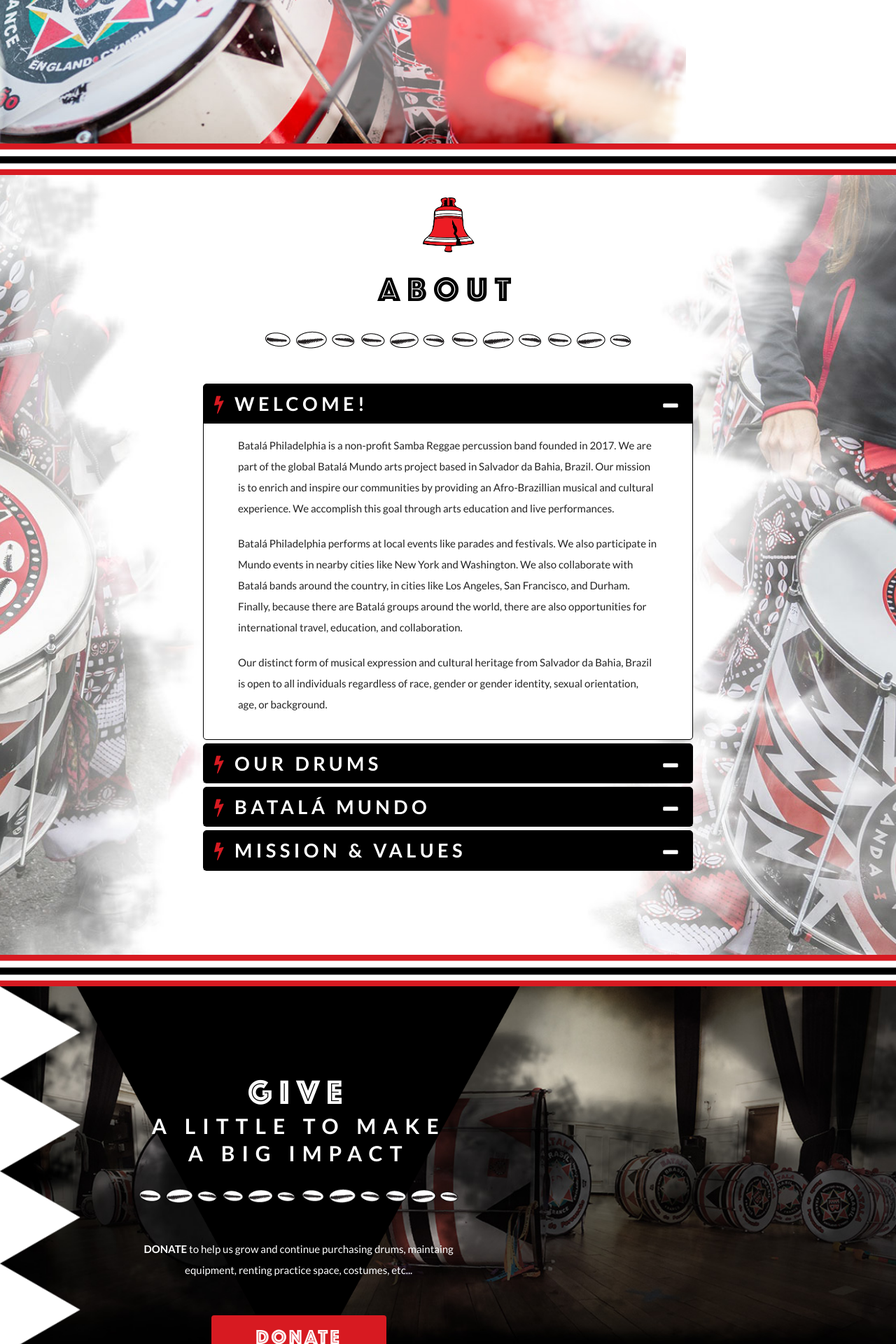
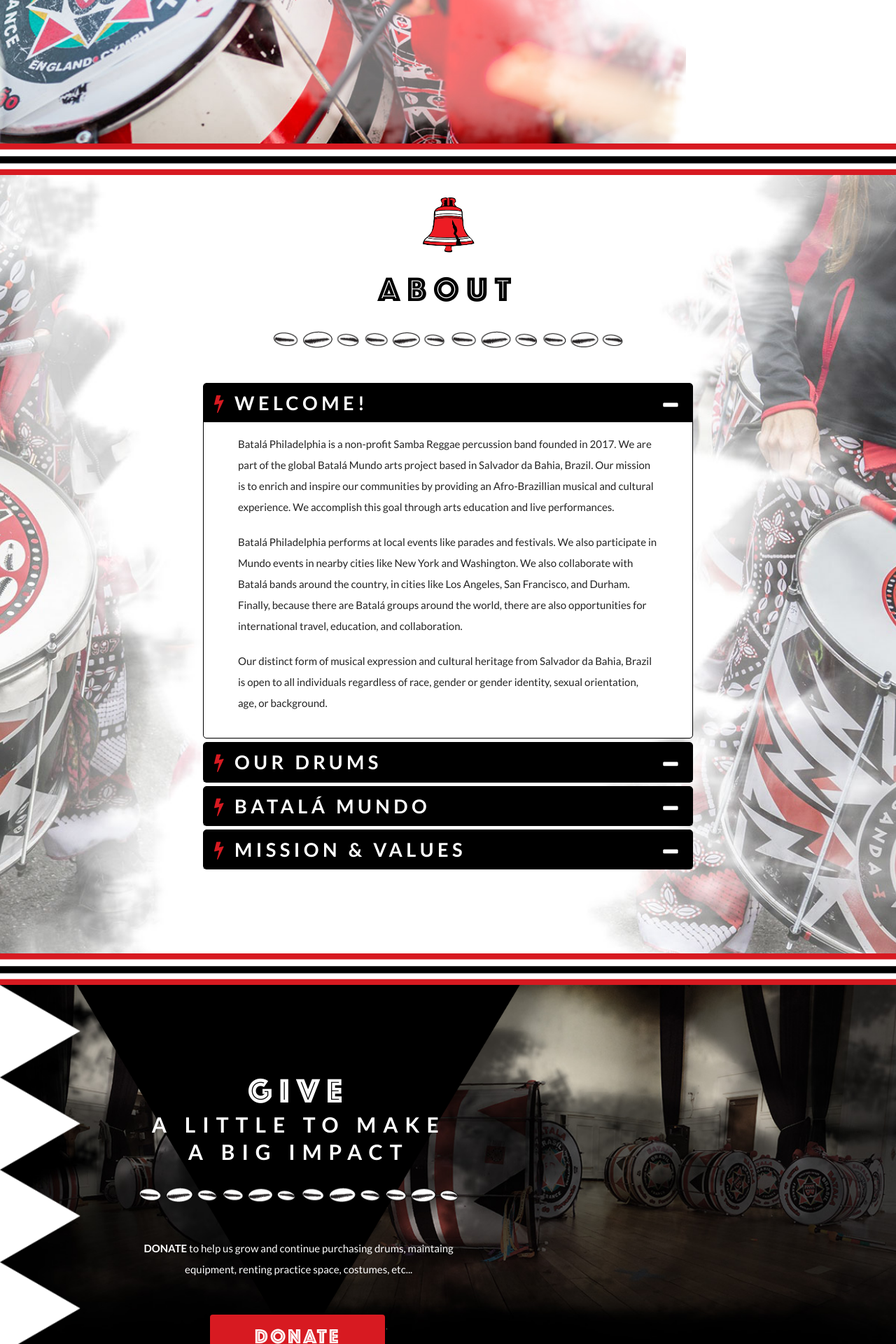
Before and after one commit to LizCottrell/batalaphiladelphia, a PHP site: page /index.html in a window 1280 px wide. Shown: the part 645-2565 px from the top of the page at 70% size. Run offline with PHP 8.4, Linux system fonts and the light colour scheme.

Commit message:
style + js clean-up

```diff
--- a/index.html
+++ b/index.html
@@ -14,23 +14,6 @@
       <script src="https://oss.maxcdn.com/respond/1.4.2/respond.min.js"></script>
     <![endif]-->
     <link href="https://maxcdn.bootstrapcdn.com/font-awesome/4.7.0/css/font-awesome.min.css" rel="stylesheet"/>
-    <script>
-      window.onscroll = function() {
-        growShrinkLogo()
-      };
-
-      function growShrinkLogo() {
-        var logo = document.getElementById("logo")
-        var border = document.getElementById("border")
-        if (document.body.scrollTop > 5 || document.documentElement.scrollTop > 5) {
-          logo.classList.add("shrink");
-          border.classList.add("hidden-xs");
-        } else {
-          logo.classList.remove("shrink");
-          border.classList.remove("hidden-xs");
-        }
-      }
-      </script>
   </head>
 
   <body>
@@ -268,7 +251,7 @@
               <div class="content">
 
                 <h2>Give <span>a little to make a big impact</span></h2>
-                <img class="img-responsive hidden-xs" alt="" src="./images/border-shells.png">
+                <img class="img-responsive img-shell hidden-xs" alt="" src="./images/border-shells.png">
                 <p>
                   <strong class="text-uppercase">Donate</strong> to help us grow and continue purchasing drums, maintaing equipment, renting practice space, costumes, etc...
                 </p>
@@ -284,7 +267,7 @@
             </div>
           </div>
 
-          <img class="img-responsive visible-xs" alt="" src="./images/border-shells.png">
+          <img class="img-responsive img-shell visible-xs" alt="" src="./images/border-shells.png">
 
            <!-- cta: book -->
            <div id="book" class="book row">
@@ -293,7 +276,7 @@
                 <div class="content">
 
                   <h2>Sustain <span>our mission</span></h2>
-                  <img class="img-responsive hidden-xs" alt="" src="./images/border-shells.png">
+                  <img class="img-responsive img-shell hidden-xs" alt="" src="./images/border-shells.png">
                   <p>
                     <strong class="text-uppercase">Book us</strong> for your next event!  Batala's infectious beats bring incredible energy and the urge to dance to community gatherings, night clubs, student events, corporate meetings, parades, marathons and private parties.
                   </p>
@@ -329,7 +312,7 @@
             <div class="col-xs-12 col-sm-7 col-sm-offset-2 col-md-6">
 
               <h2>Contact us!</h2>
-              <img class="img-responsive" alt="" src="./images/border-shells.png">
+              <img class="img-responsive img-shell" alt="" src="./images/border-shells.png">
 
               <p>
                 <i class="fa fa-bolt bullet"></i>Want to drum?<i class="fa fa-bolt bullet"></i>Collaborate?<i class="fa fa-bolt bullet"></i><br />
--- a/js/main.js
+++ b/js/main.js
@@ -1,4 +1,22 @@
 $(document).ready(function(){
+
+  // Resize logo onscroll
+  window.onscroll = function() {
+    growShrinkLogo()
+  };
+
+  function growShrinkLogo() {
+    var logo = document.getElementById("logo")
+    var border = document.getElementById("border")
+    if (document.body.scrollTop > 5 || document.documentElement.scrollTop > 5) {
+      logo.classList.add("shrink");
+      border.classList.add("hidden-xs");
+    } else {
+      logo.classList.remove("shrink");
+      border.classList.remove("hidden-xs");
+    }
+  }
+
   // Add smooth scrolling to all links
   $("a").on('click', function(event) {
     if (this.hash !== "") {
--- a/sass/main.scss
+++ b/sass/main.scss
@@ -202,12 +202,17 @@ button.down-arrow {
 
 
 
-// Decorations - bullets, borders, triangles, etc.
+// Decorations - triangle backgrounds, borders, bullets, etc.
 //////////////////////
 
-.bullet {
-  color: $red;
-  margin-right: 10px;
+.bg-triangle-1 {
+  background: url(../images/bg-triangle-1.png) top center no-repeat;
+  background-size: 100% 100%;
+}
+
+.bg-triangle-2 {
+  background: url(../images/bg-triangle-2.png) top center no-repeat;
+  background-size: 100% 100%;
 }
 
 .border-triangle {
@@ -234,14 +239,19 @@ button.down-arrow {
   z-index: 1;
 }
 
-.bg-triangle-1 {
-  background: url(../images/bg-triangle-1.png) top center no-repeat;
-  background-size: 100% 100%;
+.bullet {
+  color: $red;
+  margin-right: 10px;
 }
 
-.bg-triangle-2 {
-  background: url(../images/bg-triangle-2.png) top center no-repeat;
-  background-size: 100% 100%;
+.img-shell {
+  margin: 0 auto 50px;
+  max-width: 500px;
+  width: 75%;
+  @media screen and ( max-width: $md ) {
+    margin: 0 auto 35px;
+    width: 75vw;
+  }
 }
 
 
@@ -408,7 +418,6 @@ section.about {
     margin: 30px auto 0;
     max-width: 75px;
   }
-  .img-shell { margin: 0 auto 50px; }
 
   h3 a {
     display: block;
@@ -465,16 +474,13 @@ section.cta {
   h2, p {
     color: $white;
     margin: 0 auto 30px;
+    max-width: 450px;
     width: 75%;
   }
 
-  img {
-    margin: 0 auto 50px;
-    width: 75%;
+  .img-shell {
     @media screen and ( max-width: $md ) {
-      margin: 35px auto 0;
-      width: 75vw;
-    }
+      margin: 0 auto;
     }
   }
 
@@ -484,7 +490,7 @@ section.cta {
 
     .content {
       padding-top: 120px;
-    @media screen and ( max-width: $md ) { padding: 75px 0 0; }
+      @media screen and ( max-width: $md ) { padding: 75px 0; }
     }
   }
 
@@ -495,6 +501,7 @@ section.cta {
     .content {
       padding: 120px 0;
       @media screen and ( max-width: $md ) { padding: 75px 0; }
+    }
   }
 }
 
@@ -571,7 +578,7 @@ section.contact {
     }
   }
 
-  img { margin: 0 auto 30px; }
+  .img-shell { margin: 0 auto 30px; }
 
   p {
     text-align: center;
```
Also changed, not shown: css/main.css. Lines whose indentation alone changed are shown as unchanged.
